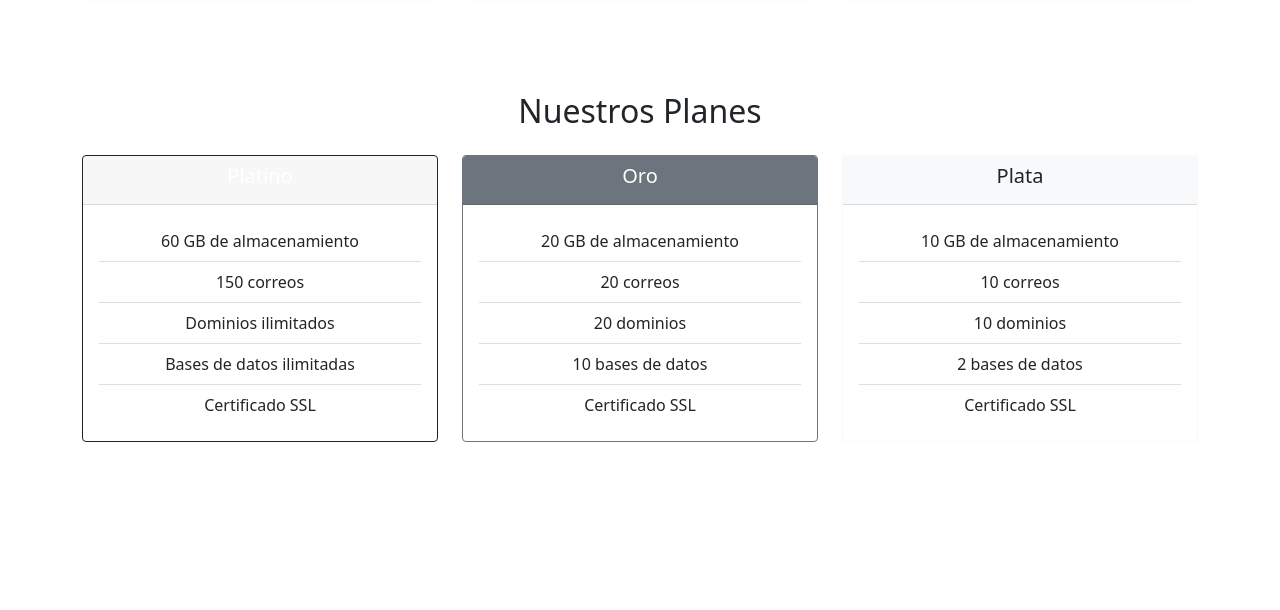
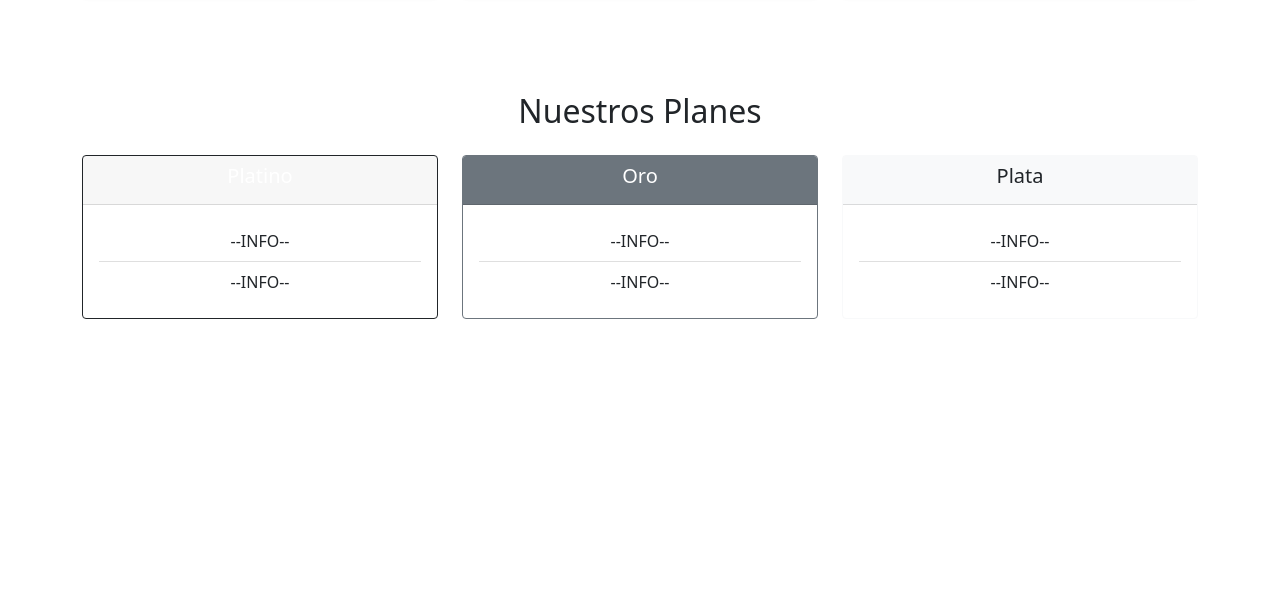
Before and after one commit to sdcelyd/ChibchaWeb, a Django app: page / in a window 1280 px wide. Shown: the part 671-1281 px from the top of the page. After the commit the page ends 990 px from the top, so only its background shows below. Run offline with Django 5.2, Linux system fonts and the light colour scheme; some libraries are stand-ins or nearby versions.

Commit message:
PAgina de Inicio Base

```diff
--- a/ChibchaWeb/templates/base.html
+++ b/ChibchaWeb/templates/base.html
@@ -90,11 +90,8 @@
                     </div>
                     <div class="card-body">
                         <ul class="list-group list-group-flush">
-                            <li class="list-group-item">60 GB de almacenamiento</li>
-                            <li class="list-group-item">150 correos</li>
-                            <li class="list-group-item">Dominios ilimitados</li>
-                            <li class="list-group-item">Bases de datos ilimitadas</li>
-                            <li class="list-group-item">Certificado SSL</li>
+                            <li class="list-group-item">--INFO--</li>
+                            <li class="list-group-item">--INFO--</li>
                         </ul>
                     </div>
                 </div>
@@ -106,11 +103,8 @@
                     </div>
                     <div class="card-body">
                         <ul class="list-group list-group-flush">
-                            <li class="list-group-item">20 GB de almacenamiento</li>
-                            <li class="list-group-item">20 correos</li>
-                            <li class="list-group-item">20 dominios</li>
-                            <li class="list-group-item">10 bases de datos</li>
-                            <li class="list-group-item">Certificado SSL</li>
+                            <li class="list-group-item">--INFO--</li>
+                            <li class="list-group-item">--INFO--</li>
                         </ul>
                     </div>
                 </div>
@@ -122,11 +116,8 @@
                     </div>
                     <div class="card-body">
                         <ul class="list-group list-group-flush">
-                            <li class="list-group-item">10 GB de almacenamiento</li>
-                            <li class="list-group-item">10 correos</li>
-                            <li class="list-group-item">10 dominios</li>
-                            <li class="list-group-item">2 bases de datos</li>
-                            <li class="list-group-item">Certificado SSL</li>
+                            <li class="list-group-item">--INFO--</li>
+                            <li class="list-group-item">--INFO--</li>
                         </ul>
                     </div>
                 </div>
```
